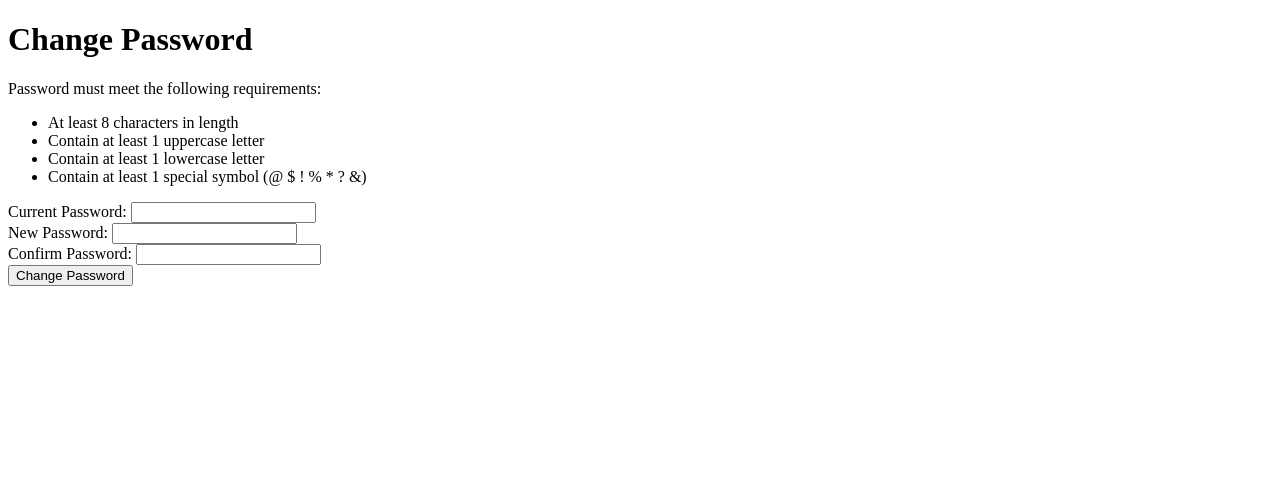
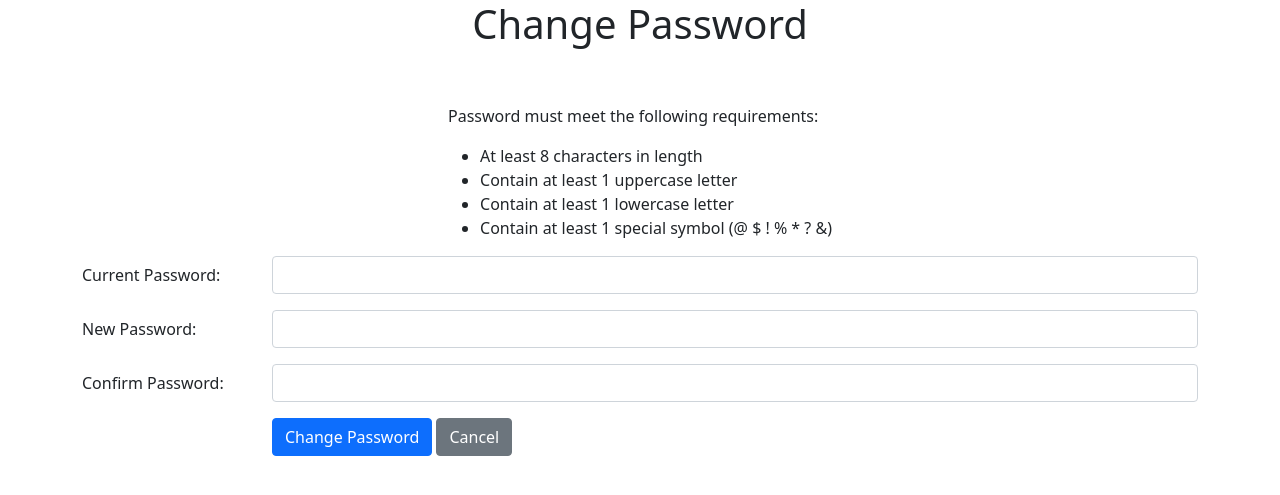
Before and after one commit to GeRmAnImAl/Group1HRMSAPP, a Spring Boot app: page /showChangePasswordForm in a window 1280 px wide. Shown: the top 495 px of the page. Run offline with Spring Boot 4, Linux system fonts and the light colour scheme; the visitor is signed in with stand-in values (Sample User, id 1); some of the project's set-up classes (security, data sources, template engines, error pages and the like) are left out, and stand-ins take their place.

Commit message:
Update Styling for Password Changes html

```diff
--- a/src/main/resources/templates/change_password.html
+++ b/src/main/resources/templates/change_password.html
@@ -1,12 +1,17 @@
 <!DOCTYPE html>
-<html lang="en">
+<html lang="en" xmlns:th="http://www.thymeleaf.org">
 <head>
   <meta charset="UTF-8">
   <title>Change Password</title>
+  <link href="https://cdn.jsdelivr.net/npm/bootstrap@5.0.0/dist/css/bootstrap.min.css" rel="stylesheet" integrity="sha384-wEmeIV1mKuiNpC+IOBjI7aAzPcEZeedi5yW5f2yOq55WWLwNGmvvx4Um1vskeMj0" crossorigin="anonymous">
 </head>
 <body>
+<div class="container">
+  <div class="d-flex justify-content-center">
   <h1>Change Password</h1>
-
+  </div>
+<br><br>
+  <div class="d-flex justify-content-center">
     <div>
     <p>Password must meet the following requirements:</p>
     <ul>
@@ -16,21 +21,37 @@
       <li>Contain at least 1 special symbol (@ $ ! % * ? &)</li>
     </ul>
     </div>
+  </div>
 
   <form action="/changePassword" method="post">
-  <label for="currentPassword">Current Password:</label>
-  <input type="password" id="currentPassword" name="currentPassword" required>
-  <br>
-  <label for="newPassword">New Password:</label>
-  <input type="password" id="newPassword" name="newPassword" required>
-  <br>
-  <label for="confirmPassword">Confirm Password:</label>
-  <input type="password" id="confirmPassword" name="confirmPassword" required>
-  <br>
-  <input type="submit" value="Change Password">
+    <div class="row align-items-center mb-3">
+      <label for="currentPassword" class="col-sm-2 col-form-label">Current Password:</label>
+      <div class="col-sm-10">
+        <input type="password" class="form-control" id="currentPassword" name="currentPassword" required>
+      </div>
+    </div>
+    <div class="row align-items-center mb-3">
+      <label for="newPassword" class="col-sm-2 col-form-label">New Password:</label>
+      <div class="col-sm-10">
+        <input type="password" class="form-control" id="newPassword" name="newPassword" required>
+      </div>
+    </div>
+    <div class="row align-items-center mb-3">
+      <label for="confirmPassword" class="col-sm-2 col-form-label">Confirm Password:</label>
+      <div class="col-sm-10">
+        <input type="password" class="form-control" id="confirmPassword" name="confirmPassword" required>
+      </div>
+    </div>
+    <div class="row align-items-center">
+      <div class="col-sm-10 offset-sm-2">
+        <input type="submit" class="btn btn-primary" value="Change Password">
+        <a href="/" class="btn btn-secondary">Cancel</a>
+      </div>
+    </div>
   </form>
   <div th:if="${error}">
-  <p>Error: [[${error}]]</p>
+    <p class="text-danger fw-bold">Error: [[${error}]]</p>
+  </div>
 </div>
 </body>
 </html>
```
Also changed, not shown: src/main/resources/templates/password_change_result.html (+7 -4 lines). Lines whose indentation alone changed are shown as unchanged.
